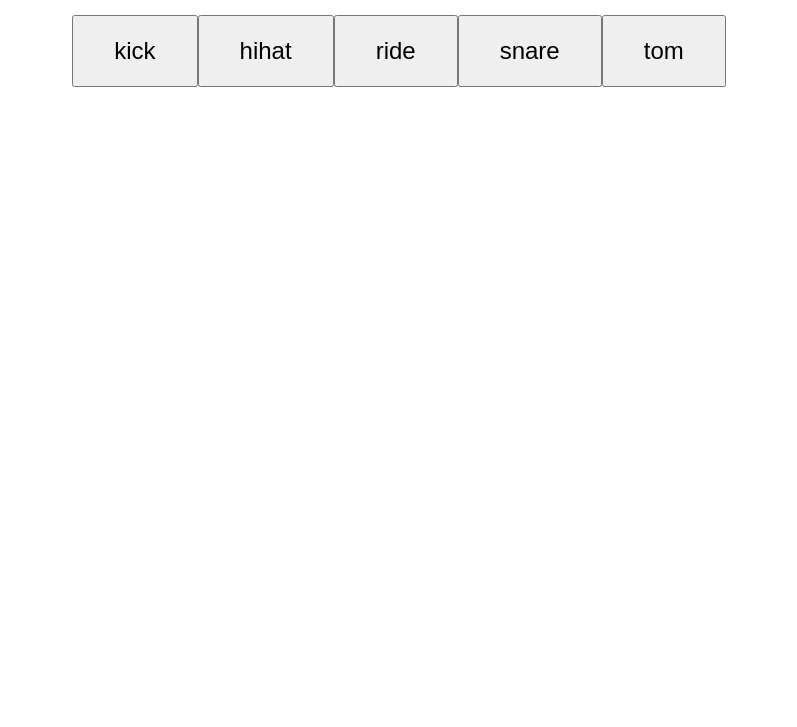
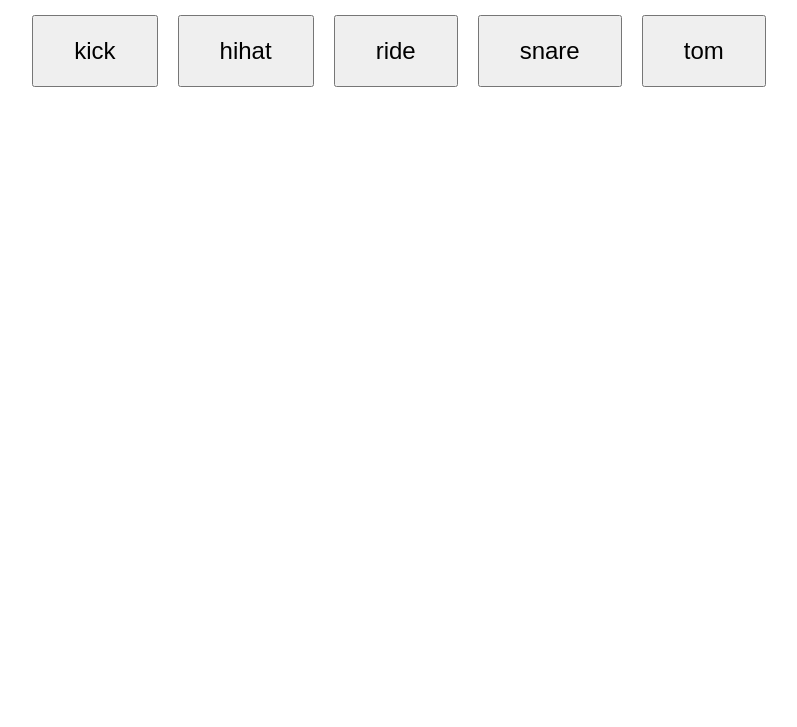
Before and after one commit to GabrielAl-Rifai/316-SBA_OGdrum-kit, a plain HTML site: page index.html in a window 1280 px wide. Shown: the part 73-800 px from the top of the page, without its empty margins (241-1038 px from the left). Drawn offline with Linux system fonts and the light colour scheme.

Commit message:
Fixed button overflow

```diff
--- a/style.css
+++ b/style.css
@@ -6,9 +6,15 @@ h1 {
   display: flex;
   justify-content: center;
   margin-top: 30px;
+  flex-wrap: wrap;
+  gap: 20px;
+
 }
 
 button {
   padding: 20px 40px;
   font-size: 24px;
 }
+
+/* button overflow */
+/* fixed button overflow w/ flex-wrap */
```
